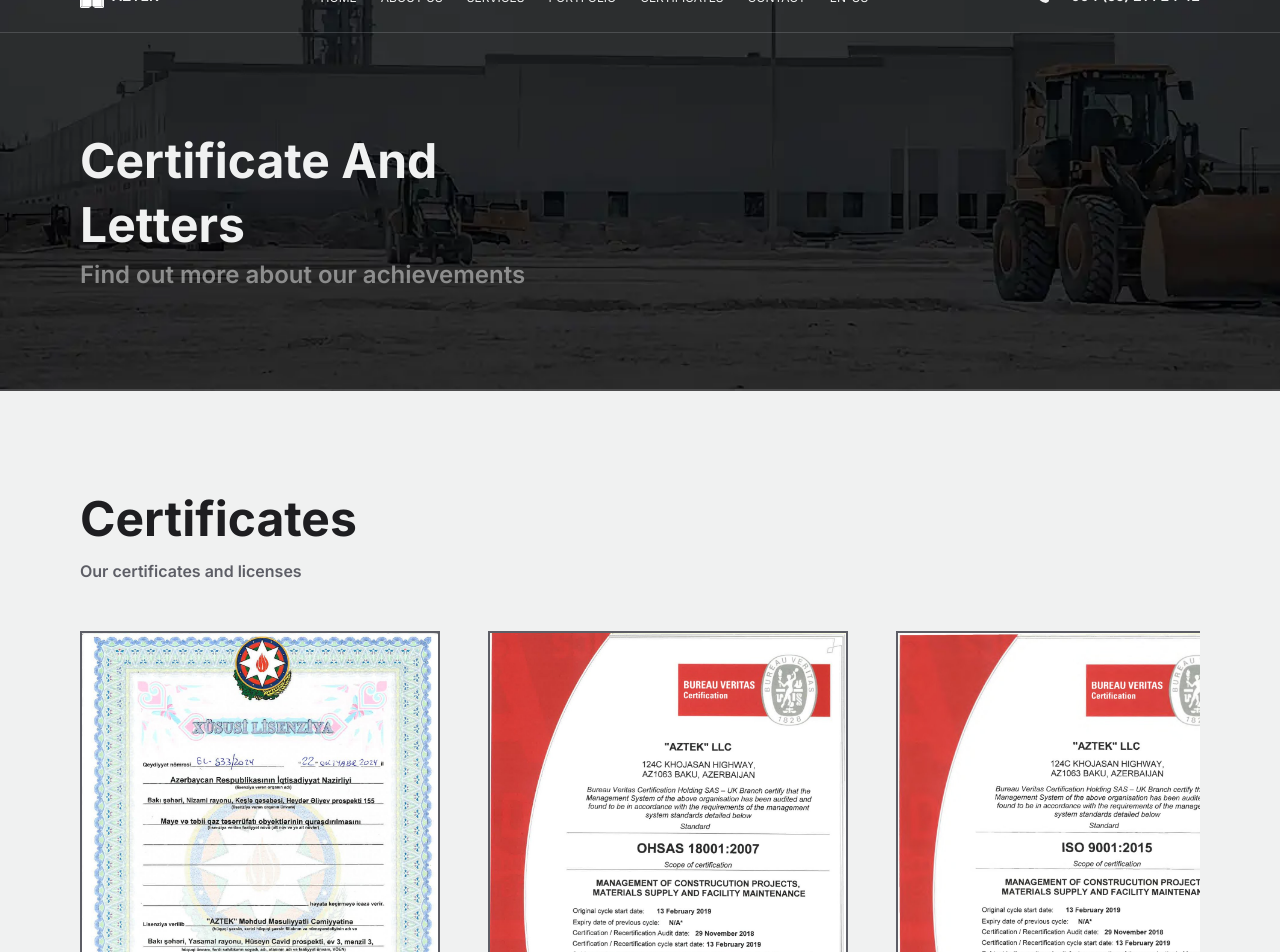
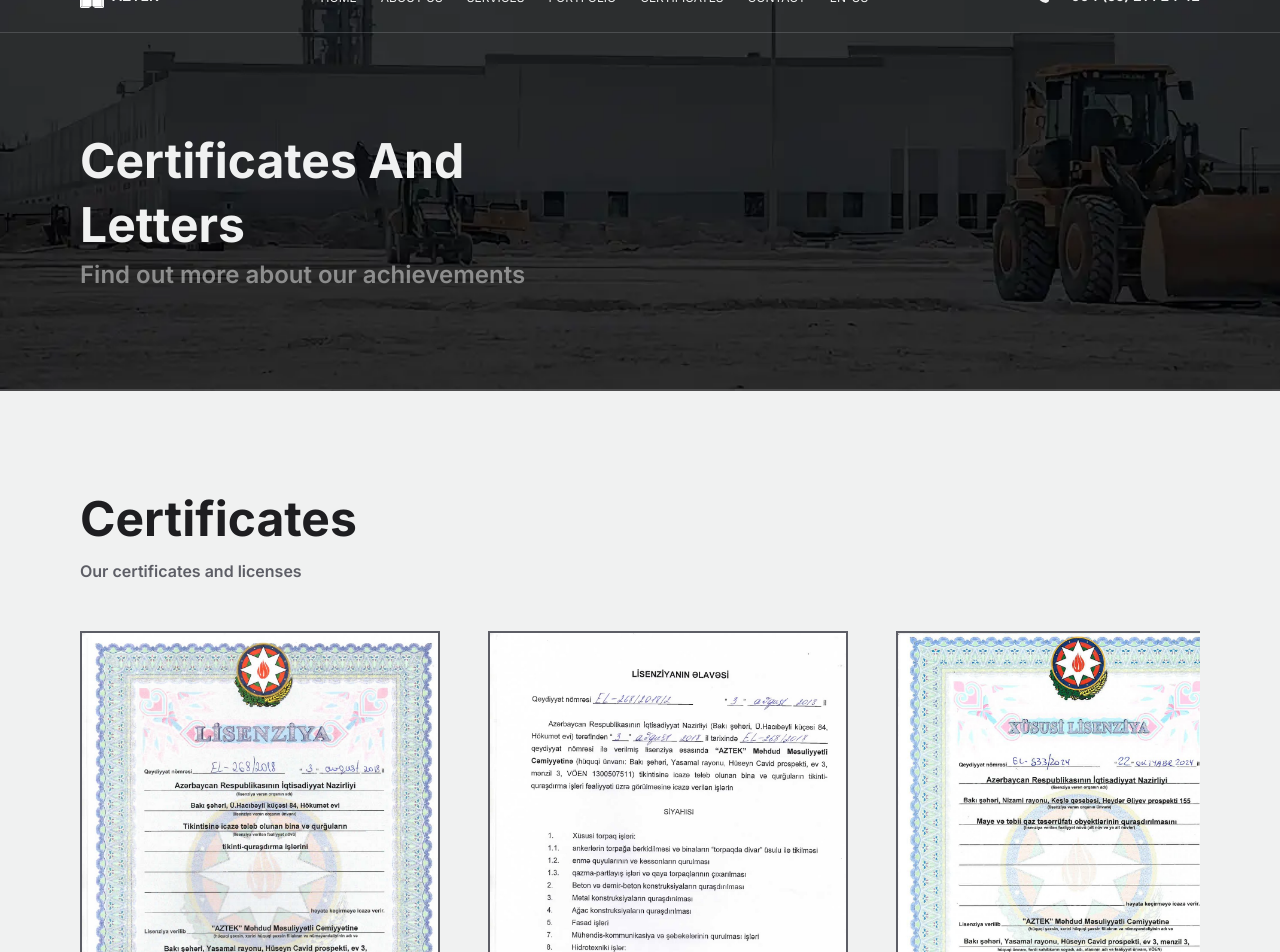
Before and after one commit to NeoNae27/aztek-site, a React (Vite) app: page /certificates in a window 1280 px wide. Shown: the part 40-992 px from the top of the page. Built offline with nearby package versions, Linux system fonts and the light colour scheme.

Commit message:
Minor Fixs

```diff
--- a/public/aztek-docs.json
+++ b/public/aztek-docs.json
@@ -41,7 +41,16 @@
       "img": "./AZTEK-DOCS/letters/РК20250124_12565890/0.jpg"
     }
   },
+
   "certificates": {
+    "licenceMes": {
+      "doc": "./AZTEK-DOCS/certificates/LICENCE MES/LICENCE MES.pdf",
+      "img": "./AZTEK-DOCS/certificates/LICENCE MES/0.jpg"
+    },
+    "licenceMesAttachment": {
+      "doc": "./AZTEK-DOCS/certificates/LICENCE MES attachment/LICENCE MES attachment.pdf",
+      "img": "./AZTEK-DOCS/certificates/LICENCE MES attachment/0.jpg"
+    },
     "aztekMayeVeTebiiQazTesserufatiObyektlerininQurashdirilmasi": {
       "doc": "./AZTEK-DOCS/certificates/AZTEK Maye ve tebii qaz tesserufati obyektlerinin qurashdirilmasi/AZTEK Maye ve tebii qaz tesserufati obyektlerinin qurashdirilmasi.pdf",
       "img": "./AZTEK-DOCS/certificates/AZTEK Maye ve tebii qaz tesserufati obyektlerinin qurashdirilmasi/0.jpg"
@@ -57,14 +66,6 @@
     "aztekiso2024": {
       "doc": "./AZTEK-DOCS/certificates/AztekIso2024/AztekIso2024.pdf",
       "img": "./AZTEK-DOCS/certificates/AztekIso2024/0.jpg"
-    },
-    "licenceMes": {
-      "doc": "./AZTEK-DOCS/certificates/LICENCE MES/LICENCE MES.pdf",
-      "img": "./AZTEK-DOCS/certificates/LICENCE MES/0.jpg"
-    },
-    "licenceMesAttachment": {
-      "doc": "./AZTEK-DOCS/certificates/LICENCE MES attachment/LICENCE MES attachment.pdf",
-      "img": "./AZTEK-DOCS/certificates/LICENCE MES attachment/0.jpg"
     }
   }
 }
--- a/src/locales/en/layouts/contactsLayout.json
+++ b/src/locales/en/layouts/contactsLayout.json
@@ -1,6 +1,6 @@
 {
   "contacts": {
-    "title": "Contacts Us",
+    "title": "Contact Us",
     "subtitle": "We are here to help you with your projects. Get in touch with us!",
     "address" : {
       "title": "OUR LOCATION",
--- a/src/pages/CertificatesPage.jsx
+++ b/src/pages/CertificatesPage.jsx
@@ -18,7 +18,7 @@
     <>
       <Hero
         backgroundImage={heroImage}
-        title={"Certificate And Letters"}
+        title={"Certificates And Letters"}
         subtitle={t("certificatesBanner.subtitle")}
       />
       <Suspense
```
